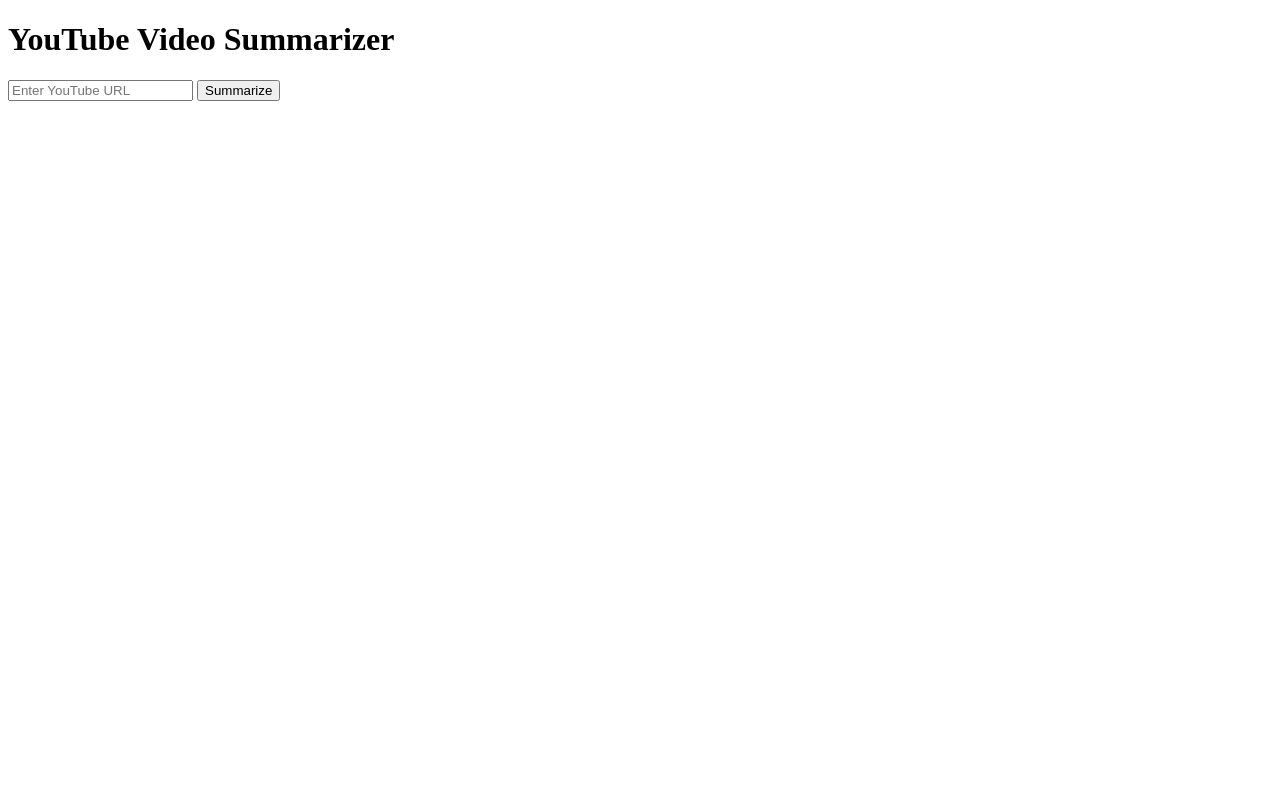
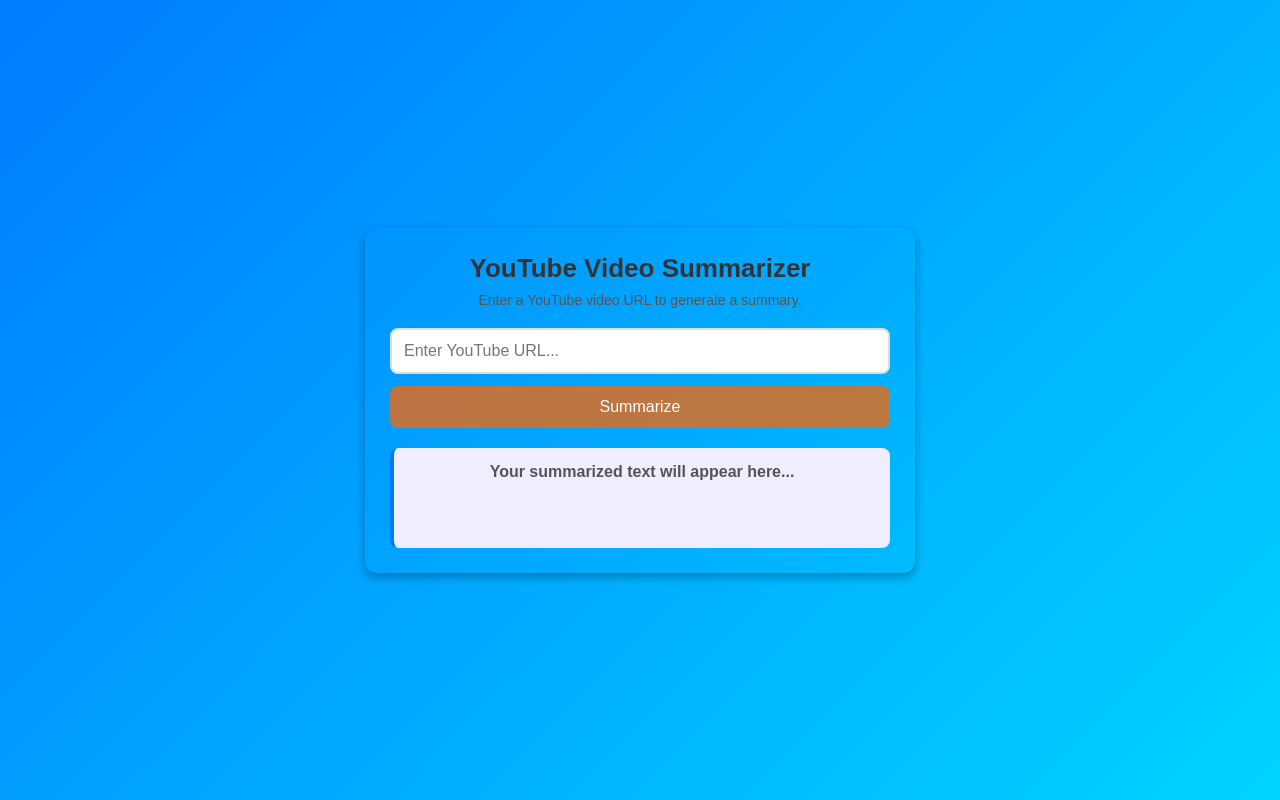
Before and after one commit to anbu-k/youtube-summarizer, a Flask app: page / in a window 1280 px wide. Run offline with Flask 3, Linux system fonts and the light colour scheme.

Commit message:
modified UI

```diff
--- a/app/routes.py
+++ b/app/routes.py
@@ -4,7 +4,7 @@
 from .utils.speech_to_text import transcribe_audio
 from .utils.summarizer import summarize_text
 
-app = Flask(__name__, template_folder=os.path.abspath("templates"))
+app = Flask(__name__, template_folder=os.path.abspath("templates"), static_folder=os.path.abspath("static"))
 
 @app.route('/')
 def index():
--- a/app/utils/summarizer.py
+++ b/app/utils/summarizer.py
@@ -8,7 +8,7 @@
         model="gpt-4",
         messages=[
             {"role": "system", "content": "You are a helpful assistant that summarizes text."},
-            {"role": "user", "content": f"Summarize the following text in bullet points, make sure that you cover the important information so that it makes as much sense as possible to the reader:\n\n{text}"}
+            {"role": "user", "content": f"Summarize the following text in bullet points, make sure that you cover the important information so that it makes as much sense as possible to the reader, also make it so that the summary is an actual summary rather than saying phrases like the speaker, make it so that the summary fits the context of the actual video:\n\n{text}"}
         ]
     )
 
--- a/main.py
+++ b/main.py
@@ -1,4 +1,6 @@
 from app.routes import app
+
+print("Starting Flask app...")  # Debugging message
 
 if __name__ == '__main__':
     app.run(debug=True)
--- a/static/styles.css
+++ b/static/styles.css
@@ -0,0 +1,115 @@
+/* General Reset */
+* {
+    margin: 0;
+    padding: 0;
+    box-sizing: border-box;
+    font-family: "Arial", sans-serif;
+}
+
+/* Background */
+body {
+    background: linear-gradient(135deg, #007BFF, #00D4FF);
+    display: flex;
+    justify-content: center;
+    align-items: center;
+    height: 100vh;
+    padding: 20px;
+}
+
+/* Main Container */
+.container {
+    background: rgba(255, 255, 255, 0);
+    padding: 25px;
+    border-radius: 12px;
+    box-shadow: 0px 4px 10px rgba(0, 0, 0, 0.3);
+    text-align: center;
+    width: 90%;
+    max-width: 550px;
+}
+
+/* Heading */
+h1 {
+    color: #333;
+    font-size: 26px;
+    margin-bottom: 8px;
+}
+
+p {
+    font-size: 14px;
+    color: #555;
+    margin-bottom: 20px;
+}
+
+/* Form Styling */
+form {
+    display: flex;
+    flex-direction: column;
+    gap: 12px;
+}
+
+/* Input Field */
+input[type="text"] {
+    width: 100%;
+    padding: 12px;
+    border: 2px solid #ddd;
+    border-radius: 8px;
+    font-size: 16px;
+    transition: border-color 0.3s ease-in-out;
+}
+
+input[type="text"]:focus {
+    border-color: #007BFF;
+    outline: none;
+}
+
+/* Button */
+button {
+    background: #ff6600bd;
+    color: white;
+    border: none;
+    padding: 12px;
+    border-radius: 8px;
+    font-size: 16px;
+    cursor: pointer;
+    transition: background 0.3s ease-in-out;
+}
+
+button:hover {
+    background: #0056b3;
+}
+
+/* Summary Box */
+#summary-container {
+    margin-top: 20px;
+    padding: 15px;
+    background: #eef;
+    border-left: 4px solid #007BFF;
+    color: #333;
+    border-radius: 8px;
+    font-size: 16px;
+    text-align: left;
+}
+
+/* Disable button when processing */
+button.disabled {
+    background: #a0a0a0 !important;
+    cursor: not-allowed !important;
+    pointer-events: none !important;
+    opacity: 0.7;
+}
+
+/* Loading animation for summary */
+#summary-result {
+    font-size: 16px;
+    font-weight: bold;
+    text-align: center;
+    min-height: 50px; /* Ensures height remains while loading */
+}
+
+/* Loading dots animation */
+@keyframes dots {
+    0% { content: "Summarizing"; }
+    25% { content: "Summarizing."; }
+    50% { content: "Summarizing.."; }
+    75% { content: "Summarizing..."; }
+}
--- a/templates/index.html
+++ b/templates/index.html
@@ -1,20 +1,56 @@
 <!DOCTYPE html>
-<html>
+<html lang="en">
   <head>
+    <meta charset="UTF-8" />
+    <meta name="viewport" content="width=device-width, initial-scale=1.0" />
     <title>YouTube Video Summarizer</title>
+    <link
+      rel="stylesheet"
+      href="{{ url_for('static', filename='styles.css') }}"
+    />
   </head>
   <body>
+    <div class="container">
       <h1>YouTube Video Summarizer</h1>
+      <p>Enter a YouTube video URL to generate a summary.</p>
+
       <form id="summarize-form">
-        <input type="text" id="youtube-url" placeholder="Enter YouTube URL" required>
+        <input
+          type="text"
+          id="youtube-url"
+          placeholder="Enter YouTube URL..."
+          required
+        />
         <button type="submit">Summarize</button>
       </form>
-    <div id="summary-result"></div>
+
+      <!-- Summary Box -->
+      <div id="summary-container">
+        <p id="summary-result">Your summarized text will appear here...</p>
+      </div>
+    </div>
 
     <script>
         document.getElementById('summarize-form').addEventListener('submit', async (e) => {
             e.preventDefault();
+
             const url = document.getElementById('youtube-url').value;
+            const summarizeButton = document.querySelector("button");
+            const summaryResult = document.getElementById('summary-result');
+
+
+            summarizeButton.disabled = true;
+            summarizeButton.classList.add("disabled");
+            summarizeButton.textContent = "Summarizing...";
+
+
+            let dots = 0;
+            const loadingInterval = setInterval(() => {
+                dots = (dots + 1) % 4;
+                summaryResult.innerText = "Summarizing" + ".".repeat(dots);
+            }, 500);
+
+            try {
                 const response = await fetch('/summarize', {
                     method: 'POST',
                     headers: {
@@ -22,8 +58,21 @@
                     },
                     body: `youtube_url=${encodeURIComponent(url)}`,
                 });
+
                 const result = await response.json();
-            document.getElementById('summary-result').innerText = result.summary;
+
+
+                clearInterval(loadingInterval);
+                summaryResult.innerText = result.summary;
+            } catch (error) {
+                clearInterval(loadingInterval);
+                summaryResult.innerText = "An error occurred. Please try again.";
+            }
+
+
+            summarizeButton.disabled = false;
+            summarizeButton.classList.remove("disabled");
+            summarizeButton.textContent = "Summarize";
         });
     </script>
   </body>
```
Also changed, not shown: 2 other files. Lines whose indentation alone changed are shown as unchanged.
